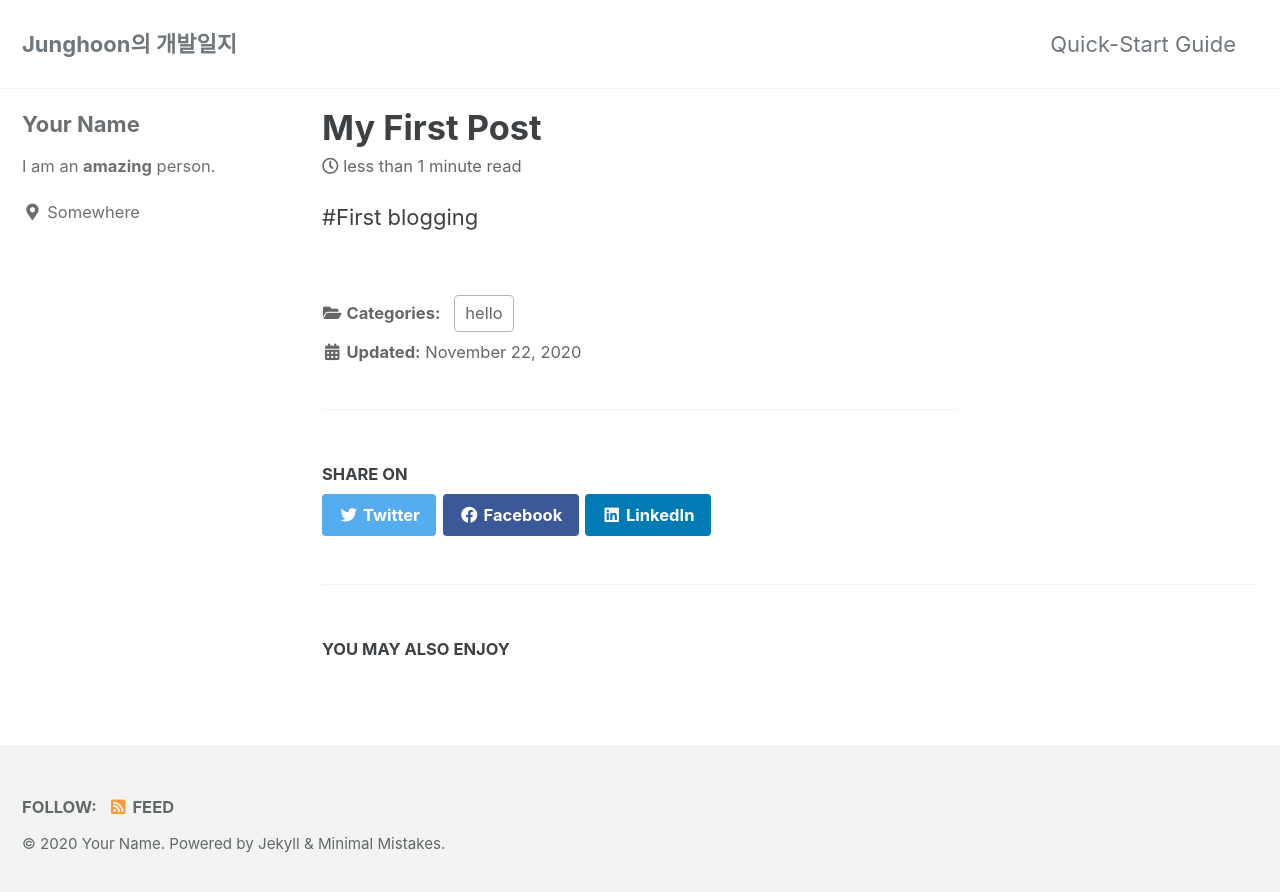
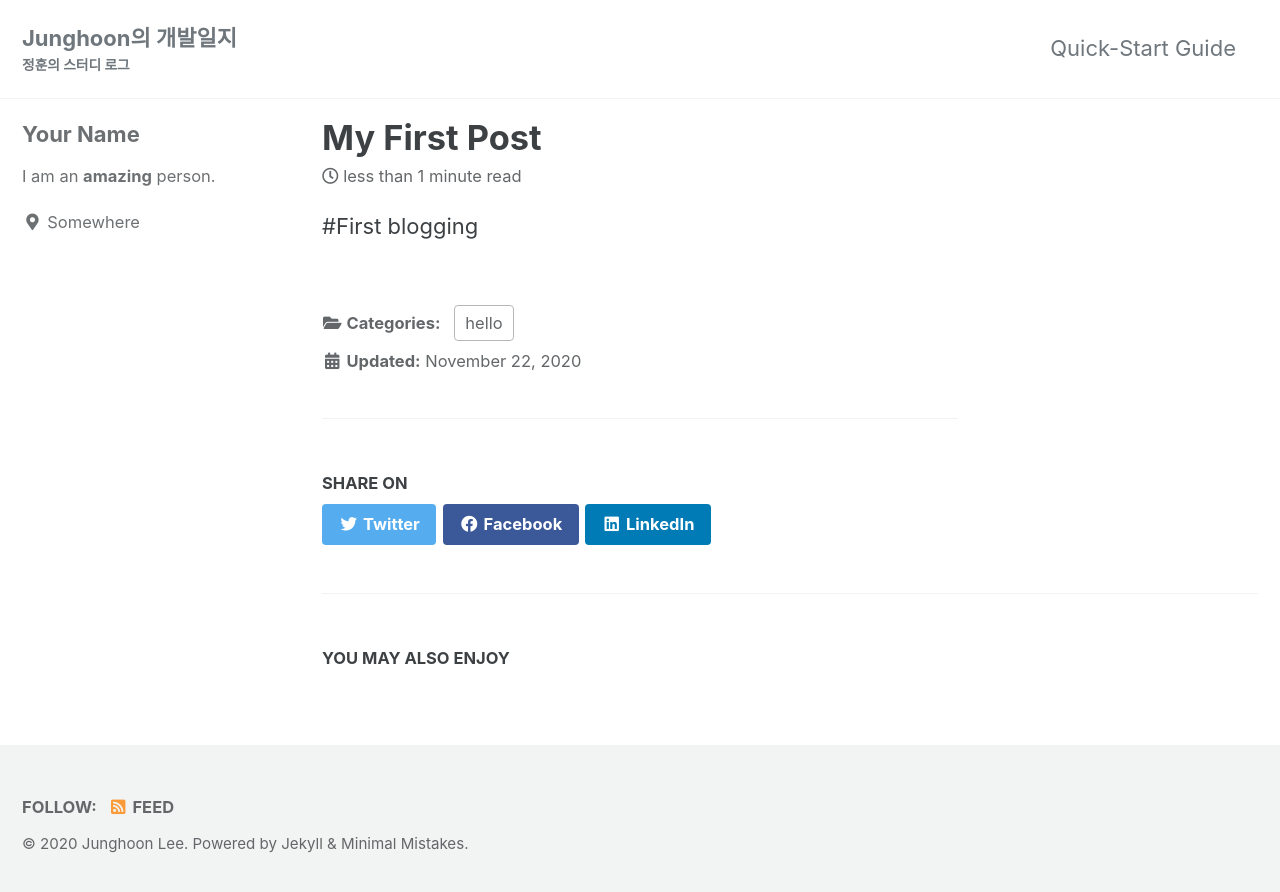
Before and after one commit to jhyj0521/jhyj0521.github.io, a Jekyll site: the page built from _posts/2020-11-22-hello.md, in a window 1280 px wide. Shown: the top 892 px of the page. Built offline with Jekyll 4.4.1, drawn with Linux system fonts in a browser that asks for light colours; cached includes are drawn as plain includes.

Commit message:
config.yml 파일 수정

```diff
--- a/_config.yml
+++ b/_config.yml
@@ -18,12 +18,12 @@ minimal_mistakes_skin    : "default" # "air", "aqua", "contrast", "dark", "dirt"
 locale                   : "en-US"
 title                    : "Junghoon의 개발일지"
 title_separator          : "-"
-subtitle                 : # site tagline that appears below site title in masthead
-name                     : "Your Name"
-description              : "An amazing website."
-url                      : "https://jhyj0521.github.io" # the base hostname & protocol for your site e.g. "https://mmistakes.github.io"
+subtitle                 : "정훈의 스터디 로그"
+name                     : "Junghoon Lee"
+description              : "자바와 웹 서버 개발을 꿈꾸는 개발자의 log입니다."
+url                      : "https://jhyj0521.github.io"
 baseurl                  : "" # the subpath of your site, e.g. "/blog"
-repository               : # GitHub username/repo-name e.g. "mmistakes/minimal-mistakes"
+repository               : "jhyj0521/jhyj0521.github.io"
 teaser                   : # path of fallback teaser image, e.g. "/assets/images/500x300.png"
 logo                     : # path of logo image to display in the masthead, e.g. "/assets/images/88x88.png"
 masthead_title           : # overrides the website title displayed in the masthead, use " " for no title
```
